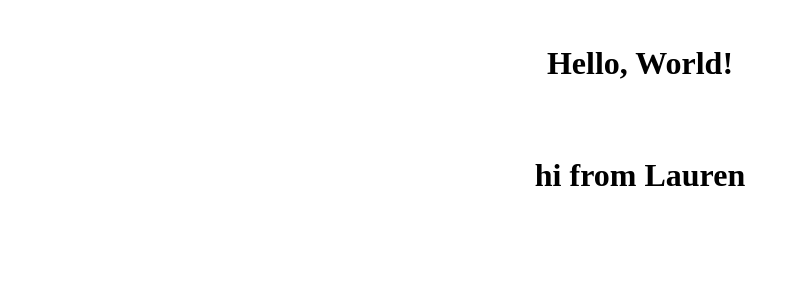
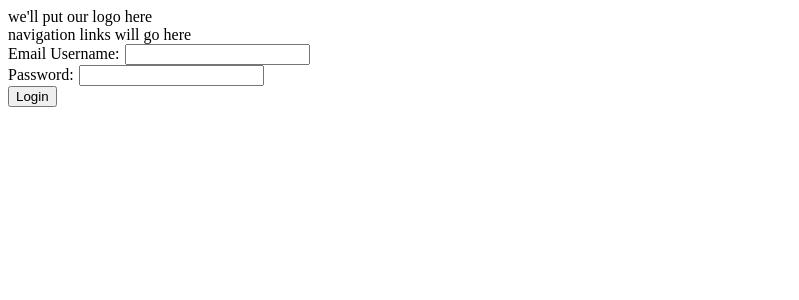
Before and after one commit to 2202-Grace-Shopper/2202-Capstone-Project, a React (Create React App) app: page /login in a window 1280 px wide. Shown: the top 300 px of the page, without its empty margins (0-799 px from the left). Built offline with nearby package versions, Linux system fonts and the light colour scheme.

Commit message:
added nav and title files; loginOrRegister front end now shows properly; entering testing phase with user login

```diff
--- a/src/App.js
+++ b/src/App.js
@@ -8,16 +8,16 @@ import {
   Redirect,
 } from "react-router-dom";
 import { useAuth } from "./custom-hooks";
-import { LoginOrRegister } from "./components";
+import { LoginOrRegister, Title, Nav } from "./components";
 
 function App() {
   const { isLoggedIn } = useAuth();
 
   return (
     <Router>
-      {/* <Title /> */}
+      <Title />
 
-      {/* <Nav /> */}
+      <Nav />
 
       <Switch>
         {/* routes for if you're not logged in */}
@@ -38,19 +38,14 @@ function App() {
         {/* routes for if you are logged in */}
         {isLoggedIn && (
           <>
+            test tag
             {/* <Route path="/products" component={Products} /> */}
-
             {/* <Route path="/productdetail" component={ProductDetail} /> */}
-
             {/* <Route path="/cart" component={Cart} /> */}
-
             {/* <Route path="/myprofile" component={MyProfile} /> */}
-
             {/* admin-only routes */}
             {/* <Route path="/editproduct" component={EditProduct} /> */}
-
             {/* <Route path="/createproduct" component={CreateProduct} /> */}
-
             {/* <Route path="/allusers" component={AllUsers} /> */}
           </>
         )}
--- a/src/components/App.js
+++ /dev/null
@@ -1,36 +0,0 @@
-//front end component
-
-import React, { useState, useEffect } from "react";
-// getAPIHealth is defined in our axios-services directory index.js
-// you can think of that directory as a collection of api adapters
-// where each adapter fetches specific info from our express server's /api route
-// import { getAPIHealth } from "../axios-services";
-import "../style/App.css";
-
-const App = () => {
-  // const [APIHealth, setAPIHealth] = useState("");
-
-  // useEffect(() => {
-  //   // follow this pattern inside your useEffect calls:
-  //   // first, create an async function that will wrap your axios service adapter
-  //   // invoke the adapter, await the response, and set the data
-  //   const getAPIStatus = async () => {
-  //     const { healthy } = await getAPIHealth();
-  //     setAPIHealth(healthy ? "api is up! :D" : "api is down :/");
-  //   };
-
-  //   // second, after you've defined your getter above
-  //   // invoke it immediately after its declaration, inside the useEffect callback
-  //   getAPIStatus();
-  // }, []);
-
-  return (
-    <div className="app-container">
-      <h1>Hello, World!</h1>
-      <h1>hi from Lauren</h1>
-      {/* <p>API Status: {APIHealth}</p> */}
-    </div>
-  );
-};
-
-export default App;
--- a/src/components/LoginOrRegister.js
+++ b/src/components/LoginOrRegister.js
@@ -38,7 +38,7 @@ export default function LoginOrRegister() {
         console.log(
           `Success! Welcome ${user.email} with bearer token ${token}.`
         );
-        history.push("./myroutines");
+        history.push("/profile"); //////////////////////////////////////////////
       } else {
         window.alert(
           "Please enter a valid username and/or password combination."
--- /dev/null
+++ b/src/components/Nav.js
@@ -0,0 +1,5 @@
+import React from "react";
+
+export default function Nav() {
+  return <div>navigation links will go here</div>;
+}
--- /dev/null
+++ b/src/components/Title.js
@@ -0,0 +1,5 @@
+import React from "react";
+
+export default function Title() {
+  return <div>we'll put our logo here</div>;
+}
--- a/src/custom-hooks/useAuth.js
+++ b/src/custom-hooks/useAuth.js
@@ -5,5 +5,7 @@ export function useAuth() {
   const { token, isLoggedIn, updateAuthStatus, logout } =
     useContext(AuthContext);
 
+  console.log("isLoggedIn:", isLoggedIn);
+
   return { token, isLoggedIn, updateAuthStatus, logout };
 }
--- a/src/index.js
+++ b/src/index.js
@@ -1,6 +1,6 @@
 import React from "react";
 import ReactDOM from "react-dom";
-import { App } from "./components";
+import App from "./App";
 // css stylesheets can be created for each component
 // place them in the src/style directory, and import them like this: [[ import './style/index.css' ]];
 import { AuthProvider } from "./context";
```
Also changed, not shown: api/users.js (+4 -4 lines), db/models/user.js (+4 -4 lines), src/axios-services/index.js (deleted, +0 -29 lines), src/components/index.js (+6 -5 lines).
